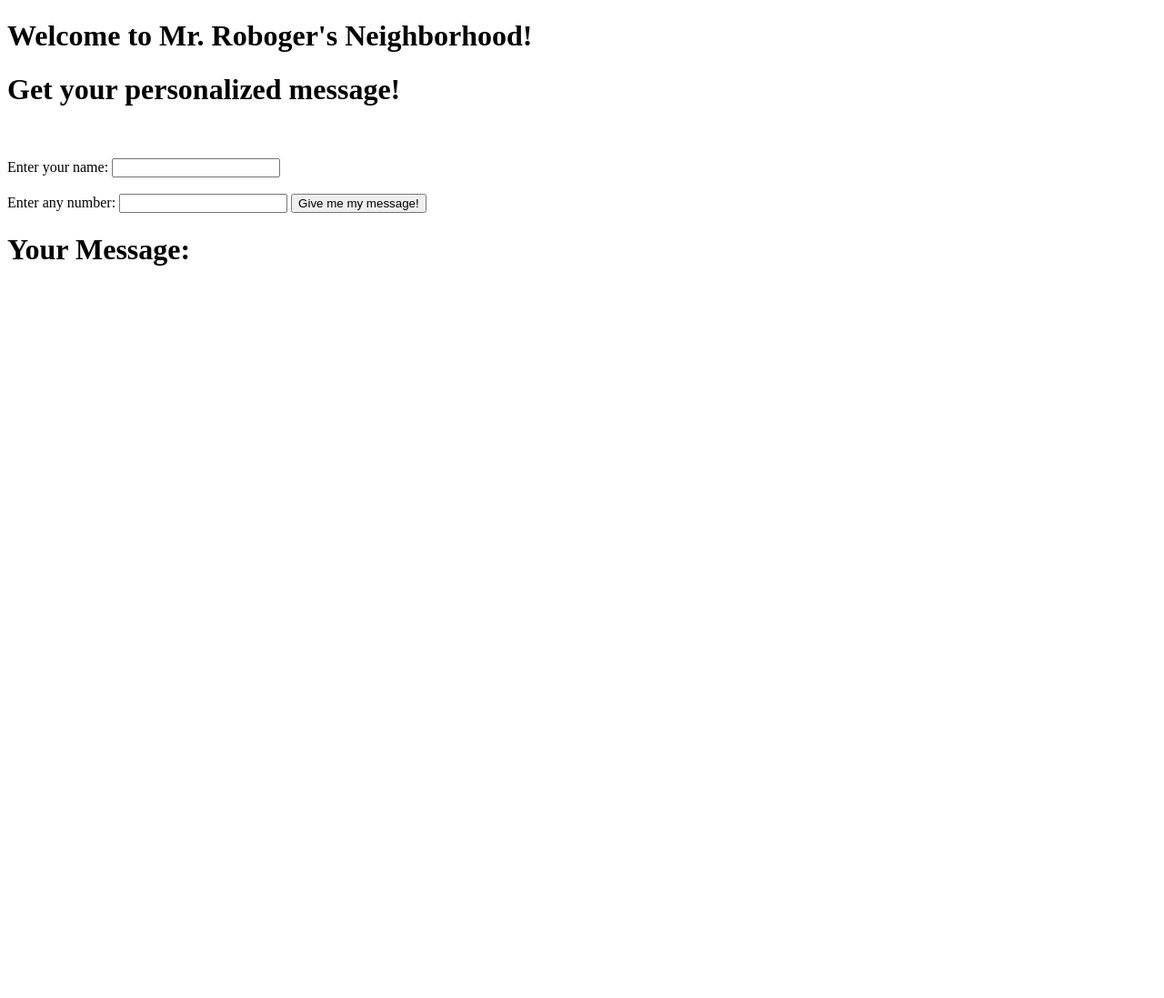
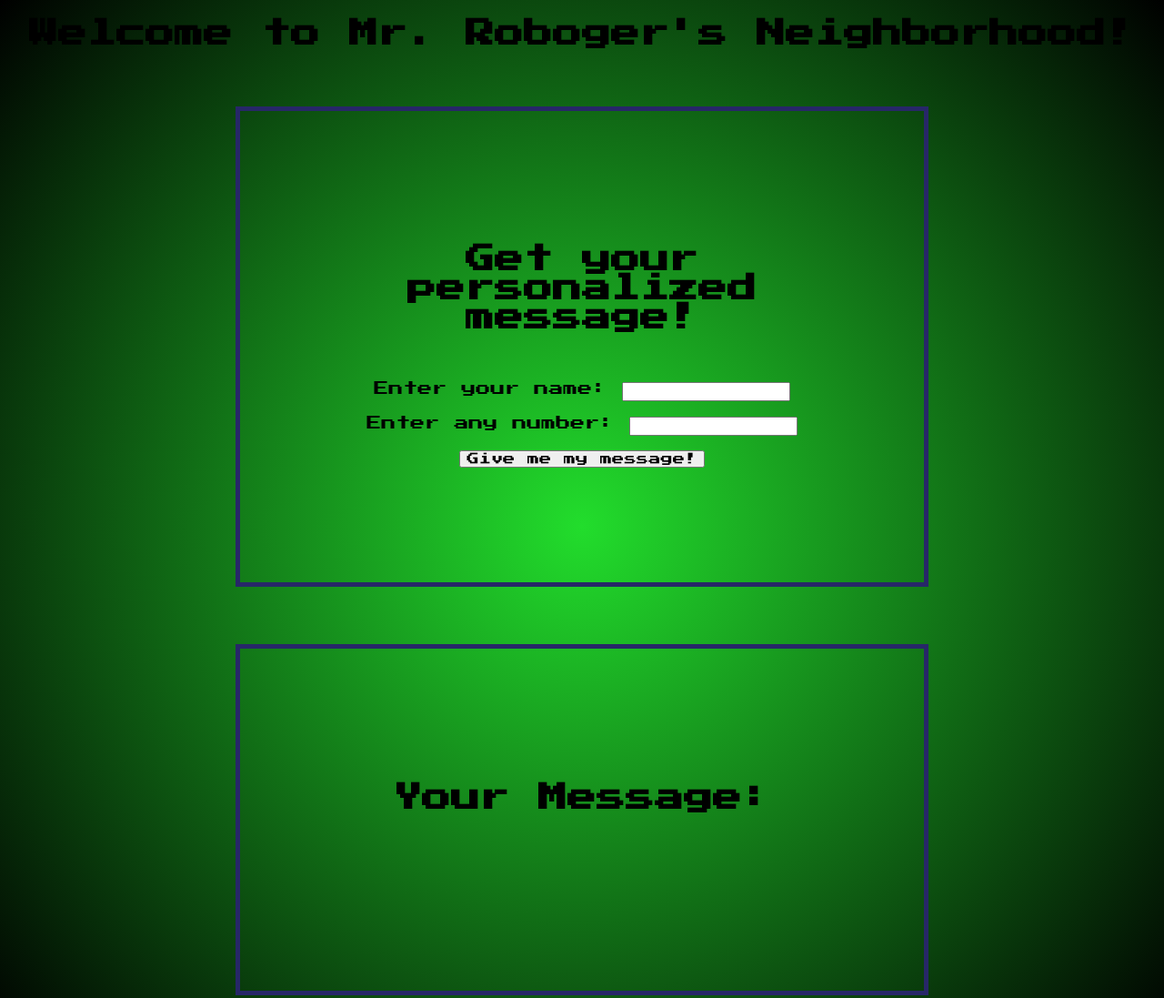
Before and after one commit to g-lee2/mr-roboger, a plain HTML site: page index.html in a window 1280 px wide. Shown: the top 1097 px of the page at 91% size. Before the commit the page ends 800 px from the top, so only its background shows below. Drawn offline with Linux system fonts and the light colour scheme.

Commit message:
Change font and add styling to webpage

```diff
--- a/css/styles.css
+++ b/css/styles.css
@@ -0,0 +1,30 @@
+body {
+  background: radial-gradient(circle, rgba(34,221,44,1) 0%, rgba(0,0,0,1) 100%);
+  font-family: 'Press Start 2P', cursive;
+}
+button {
+  font-family: 'Press Start 2P', cursive;
+}
+
+.main-header {
+  text-align: center;
+}
+
+.input-section {
+  border: 5px solid rgb(39, 39, 104);
+  max-width: 500px;
+  margin: auto;
+  margin-top: 5%;
+  margin-bottom: 5%;
+  text-align: center;
+  padding: 10%;
+}
+
+.the-result{
+  border: 5px solid rgb(39, 39, 104);
+  max-width: 500px;
+  margin: auto;
+  margin-bottom: 5%;
+  text-align: center;
+  padding: 10%;
+}
--- a/index.html
+++ b/index.html
@@ -2,6 +2,8 @@
 <html lang="en-US">
 <head>
   <link rel="stylesheet" href="css/styles.css" type="text/css">
+  <link href="https://fonts.googleapis.com/css2?family=Orbitron:wght@500&display=swap" rel="stylesheet">
+  <link href="https://fonts.googleapis.com/css2?family=Press+Start+2P&display=swap" rel="stylesheet">
   <script src="js/scripts.js"></script>
   <title>Mr. Roboger's Neighborhood</title>
 </head>
@@ -10,20 +12,21 @@
     <h1>Welcome to Mr. Roboger's Neighborhood!</h1>
   </div>
   <div class="input-section">
-    <h1>Get your personalized message!</h1><br>
-    <br>
+    <h1>Get your personalized message!</h1>
+    <br><br>
     <form>
       <label for="inputName">Enter your name:</label>
-      <input id="inputName" type="text"><br>
-      <br>
+      <input id="inputName" type="text">
+      <br><br>
       <label for="inputNumber">Enter any number:</label>
       <input id="inputNumber" type="number">
+      <br><br>
       <button type="submit">Give me my message!</button>
     </form>
   </div>
   <div class="the-result">
-    <h1>Your Message:</h1><br>
-    <br>
+    <h1>Your Message:</h1>
+    <br><br>
     <p><span class="message"></span></p>
   </div>
 </body>
--- a/js/scripts.js
+++ b/js/scripts.js
@@ -26,13 +26,12 @@ window.onload = function() {
     event.preventDefault();
 
     const inputNumber = document.getElementById("inputNumber").value;
-    console.log(inputNumber);
-    returnNumberArray(inputNumber);
+    const returnNumbArray = returnNumberArray(inputNumber);
 
-    if (!document.getElementById("inputNumber").value) {
+    if (!inputNumber) {
       document.querySelector(".message").innerText = "No number detected! Please enter a whole number!";
     } else {
-      document.querySelector(".message").innerText = returnNumberArray(inputNumber);
+      document.querySelector(".message").innerText = returnNumbArray;
     }
   }
 }
```
Lines whose indentation alone changed are shown as unchanged.
